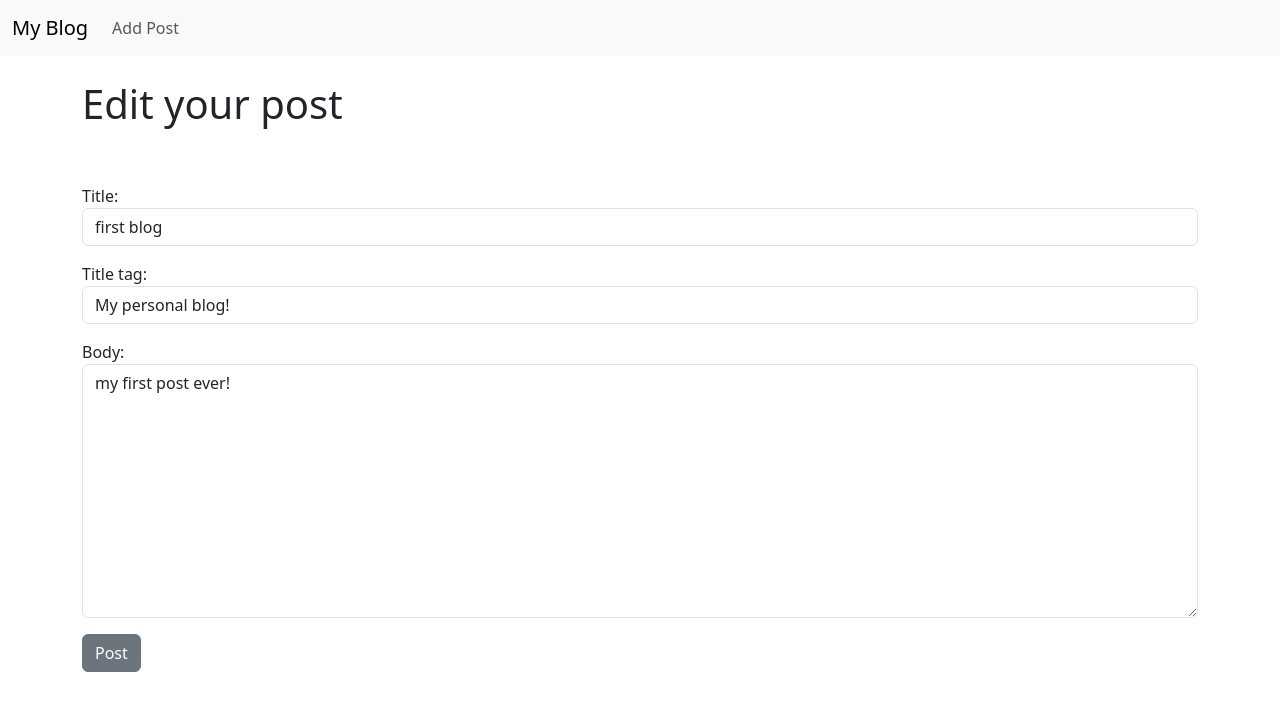
After one commit to Code-Institute-Submissions/pphilippersson6-my-blog.p4, a Django app: page /article/edit/1 in a window 1280 px wide. The commit adds this page. Shown: the top 711 px of the page. Run offline with Django 3.2, Linux system fonts and the light colour scheme; data comes from the database, SQL or seed files in the repository.

Commit message:
created an edit form, and linked it so we can edit the post

```diff
--- a/myblog/forms.py
+++ b/myblog/forms.py
@@ -12,3 +12,15 @@ class PostForm(forms.ModelForm):
                 'author': forms.Select(attrs={'class': 'form-control'}),
                 'body': forms.Textarea(attrs={'class': 'form-control'}),
             }
+
+class EditForm(forms.ModelForm):
+        class Meta:
+            model = Post
+            fields = ('title', 'title_tag', 'body')
+
+            widgets = {
+                'title': forms.TextInput(attrs={'class': 'form-control'}),
+                'title_tag': forms.TextInput(attrs={'class': 'form-control'}),
+                #'author': forms.Select(attrs={'class': 'form-control'}),
+                'body': forms.Textarea(attrs={'class': 'form-control'}),
+            }
--- a/myblog/templates/blogpost_details.html
+++ b/myblog/templates/blogpost_details.html
@@ -5,7 +5,7 @@
 {% block content %}
 
 <h1>{{ post.title }}</h1>
-<small>By: {{ post.author.first_name }} {{ post.author.last_name }}</small
+<small>By: {{ post.author.first_name }} {{ post.author.last_name }} <a href="{% url 'edit_post' post.pk %}"> Edit</a></small
 ><br />
 <hr />
 <br />
--- /dev/null
+++ b/myblog/templates/edit_post.html
@@ -0,0 +1,16 @@
+{% extends 'base.html' %}
+{% block title %} Edit Blog Post {% endblock %}
+{% block content %}
+
+
+<h1>Edit your post</h1>
+<br/> <br/>
+<div class="form-group">
+    <form method="POST">
+        {% csrf_token %}
+        {{ form.as_p}}
+        <button class="btn btn-secondary">Post</button>
+
+</div>
+
+{% endblock %}
--- a/myblog/urls.py
+++ b/myblog/urls.py
@@ -1,10 +1,11 @@
 from django.urls import path
 # from . import views
-from .views import HomeView, ArticleDetailView, AddPostView
+from .views import HomeView, ArticleDetailView, AddPostView, EditPostView
 
 urlpatterns = [
     # path('', views.home, name="home"),
     path('', HomeView.as_view(), name="home"),
     path('article/<int:pk>', ArticleDetailView.as_view(), name='article-detail'),
     path('add_blogpost/', AddPostView.as_view(), name= 'add_post'),
+    path('article/edit/<int:pk>', EditPostView.as_view(), name='edit_post'),
 ]
--- a/myblog/views.py
+++ b/myblog/views.py
@@ -1,7 +1,7 @@
 from django.shortcuts import render
-from django.views.generic import ListView, DetailView, CreateView
+from django.views.generic import ListView, DetailView, CreateView, UpdateView
 from .models import Post
-from .forms import PostForm
+from .forms import PostForm, EditForm
 
 # def home(request):
 #    return render(request, 'home.html', {})
@@ -21,3 +21,9 @@ class AddPostView(CreateView):
     model = Post
     form_class = PostForm
     template_name = 'add_blogpost.html'
+
+class EditPostView(UpdateView):
+    model = Post
+    form_class = EditForm
+    template_name = 'edit_post.html'
+    #fields = ['title', 'title_tag', 'body']
```
Also changed, not shown: myblog/templates/home.html (+6 -3 lines).
